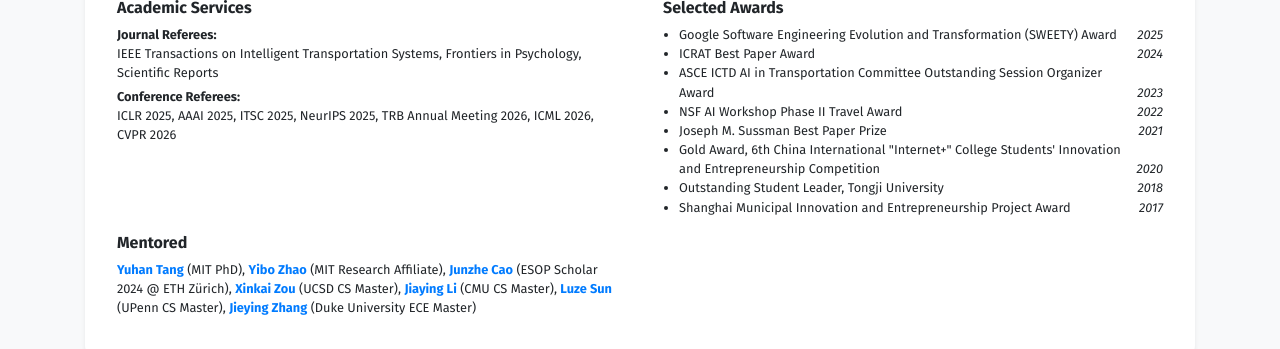
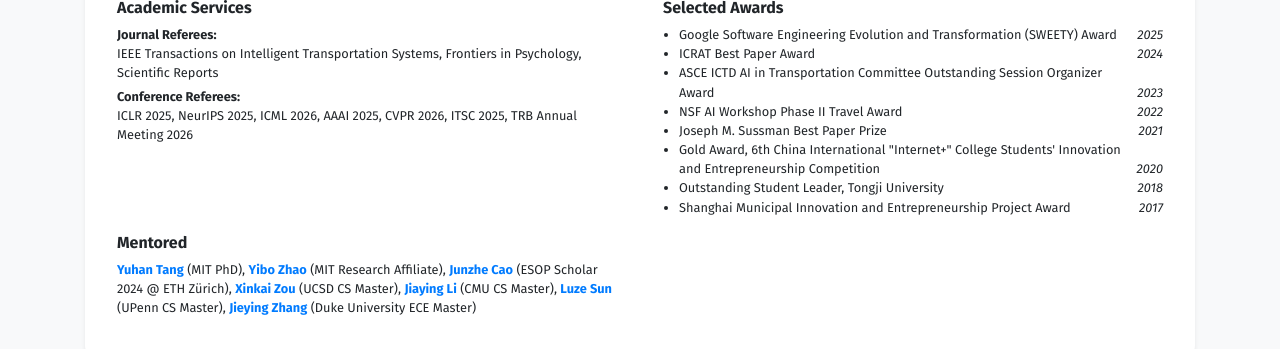
Before and after one commit to Xuan-1998/Xuan-1998.github.io, a Jekyll site: the page built from index.html, in a window 1280 px wide and 900 px high, scrolled down 659 px. Shown: the part 152-501 px from the top of the window. Built offline with Jekyll 4.4.1, drawn with Linux system fonts in a browser that asks for light colours; nearby versions of some CDN libraries; a style sheet for code colours, icons or effects is not loaded; some of the changed lines change nothing that is shown.

Commit message:
minor changes

```diff
--- a/_data/profile.yml
+++ b/_data/profile.yml
@@ -83,12 +83,12 @@ academic_services:
     - Scientific Reports
   conference_referees:
     - ICLR 2025
+    - NeurIPS 2025
+    - ICML 2026
     - AAAI 2025
+    - CVPR 2026
     - ITSC 2025
-    - NeurIPS 2025
     - TRB Annual Meeting 2026
-    - ICML 2026
-    - CVPR 2026
 
 mentored:
   - name: Yuhan Tang
```
